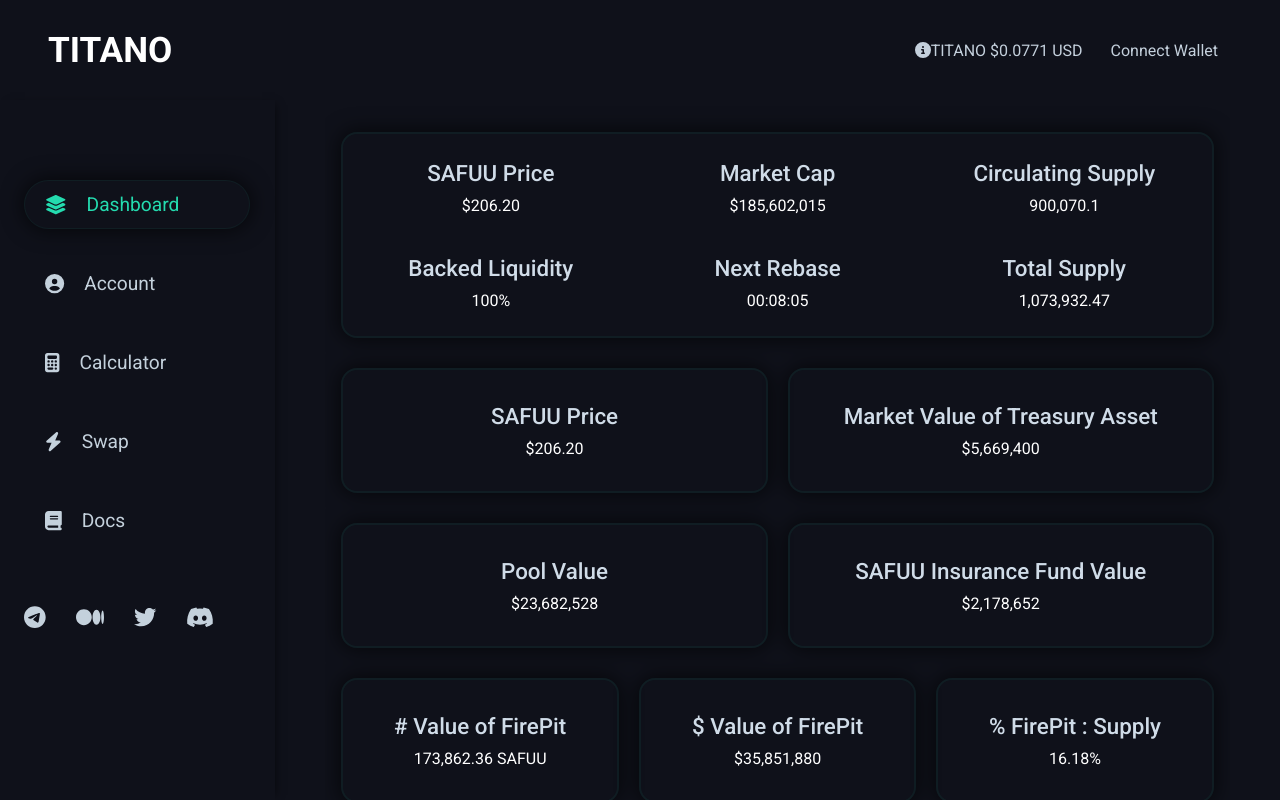
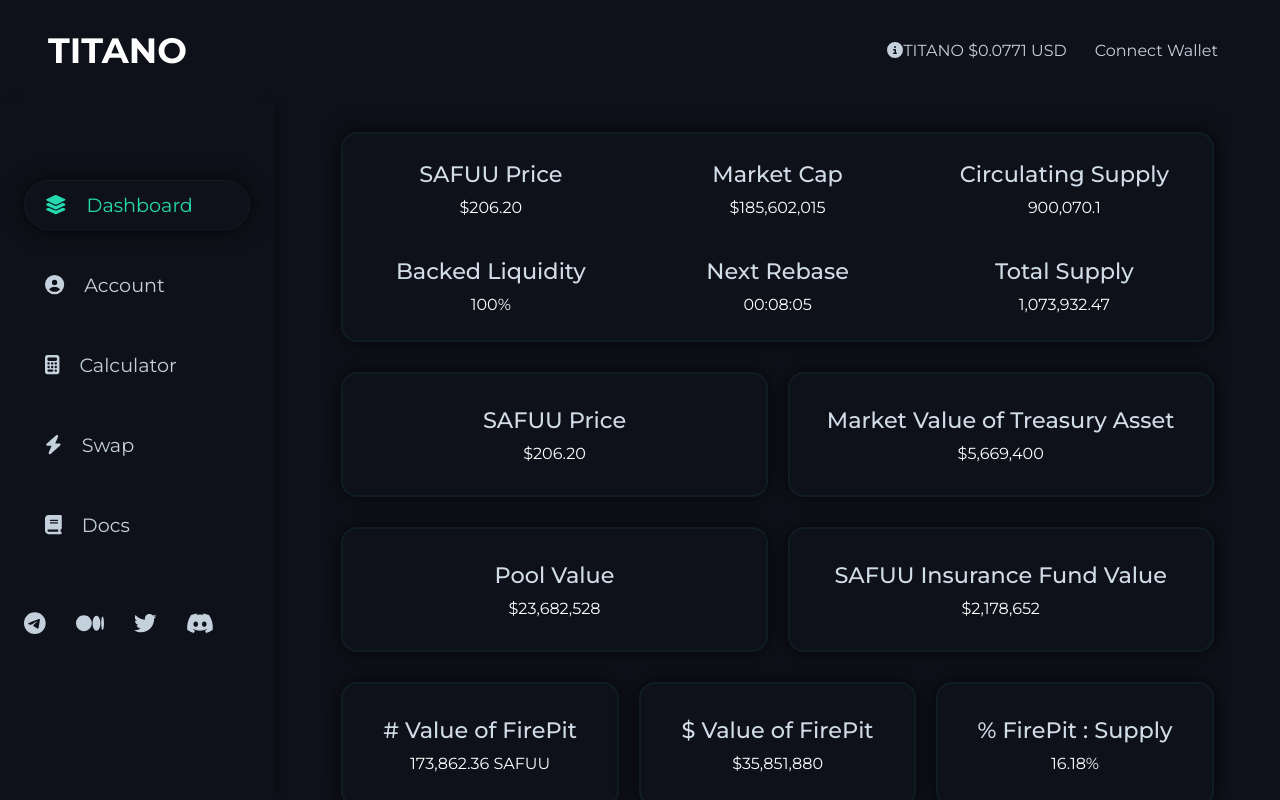
Before and after one commit to sikander-afzaal/finance-dashboard, a React (Create React App) app: page / in a window 1280 px wide. Built offline with nearby package versions, Linux system fonts and the light colour scheme.

Commit message:
first commit

```diff
--- a/public/index.html
+++ b/public/index.html
@@ -17,7 +17,7 @@
     <link rel="preconnect" href="https://fonts.googleapis.com" />
     <link rel="preconnect" href="https://fonts.gstatic.com" crossorigin />
     <link
-      href="https://fonts.googleapis.com/css2?family=Roboto:wght@300;400;500;700;900&display=swap"
+      href="https://fonts.googleapis.com/css2?family=Montserrat:wght@300;400;500;600;700;800;900&display=swap"
       rel="stylesheet"
     />
     <link rel="manifest" href="%PUBLIC_URL%/manifest.json" />
--- a/src/Layout/SideBar/Sidebar.jsx
+++ b/src/Layout/SideBar/Sidebar.jsx
@@ -1,4 +1,4 @@
-import React from "react";
+import React, { useEffect } from "react";
 import "./Sidebar.css";
 import { FontAwesomeIcon } from "@fortawesome/react-fontawesome";
 import {
@@ -21,6 +21,27 @@
     e.target.classList.add("active");
     func(false);
   };
+  useEffect(() => {
+    const path = window.location.pathname;
+    switch (path) {
+      case "/dashboard":
+        document.querySelector(".active").classList.remove("active");
+        document.querySelector(".dasboard-link").classList.add("active");
+        break;
+      case "/calculator":
+        document.querySelector(".active").classList.remove("active");
+        document.querySelector(".calculator-link").classList.add("active");
+        break;
+      case "/account":
+        document.querySelector(".active").classList.remove("active");
+        document.querySelector(".account-link").classList.add("active");
+        break;
+
+      default:
+        break;
+    }
+  });
+
   return (
     <>
       <div
@@ -30,15 +51,27 @@
       <div className={`sidebar ${open ? "open-sidebar" : ""}`}>
         <h1 className={`display`}>TITANO</h1>
         <div className="top-sidebar">
-          <Link to={"/"} onClick={clickHandler} className="row-link active">
+          <Link
+            to={"/"}
+            onClick={clickHandler}
+            className="row-link active dashboard-link"
+          >
             <FontAwesomeIcon icon={faLayerGroup} />
             <p>Dashboard</p>
           </Link>
-          <Link to={"/account"} onClick={clickHandler} className="row-link">
+          <Link
+            to={"/account"}
+            onClick={clickHandler}
+            className="row-link account-link"
+          >
             <FontAwesomeIcon icon={faCircleUser} />
             <p>Account</p>
           </Link>
-          <Link to={"/calculator"} onClick={clickHandler} className="row-link">
+          <Link
+            to={"/calculator"}
+            onClick={clickHandler}
+            className="row-link calculator-link"
+          >
             <FontAwesomeIcon icon={faCalculator} />
             <p>Calculator</p>
           </Link>
--- a/src/Pages/Calculator/Calculator.css
+++ b/src/Pages/Calculator/Calculator.css
@@ -27,7 +27,7 @@
   color: rgb(208, 220, 232);
 }
 .input-div h2 {
-  font-size: 1.4rem;
+  font-size: 1.2rem;
 }
 .input {
   display: flex;
@@ -57,7 +57,7 @@
 .input h1 {
   text-align: right;
   flex: 0.2;
-  font-size: 1.2rem;
+  font-size: 1rem;
 }
 .slider {
   width: 100%;
@@ -66,6 +66,9 @@
   align-items: flex-start;
   flex-direction: column;
   color: white;
+}
+.slider h1 {
+  font-size: 1.3rem;
 }
 .rangeslider-horizontal {
   width: 100%;
@@ -94,11 +97,11 @@
 }
 .row-estimate p:first-child {
   color: white;
-  font-size: 1.13rem;
+  font-size: 1rem;
 }
 .row-estimate p:last-child {
   color: rgb(208, 220, 232);
-  font-size: 1.3rem;
+  font-size: 1.1rem;
 }
 @media screen and (max-width: 800px) {
   .input-grid {
--- a/src/Pages/Calculator/Calculator.jsx
+++ b/src/Pages/Calculator/Calculator.jsx
@@ -11,6 +11,10 @@
   const [apy, setApy] = useState(383025.8);
   const [purchase, setPurchase] = useState(206.53);
   const [future, setFuture] = useState(206.53);
+  const [initial, setInitial] = useState(0);
+  const [currentWealth, setCurrentWealth] = useState(0);
+  const [estimate, setEstimate] = useState(0);
+  const [potential, setPotential] = useState(0);
 
   const handleChange = (value) => {
     setValue(value);
@@ -113,19 +117,19 @@
       <div className="estimates">
         <div className="row-estimate">
           <p>Your initial investment</p>
-          <p>$0</p>
+          <p>${initial}</p>
         </div>
         <div className="row-estimate">
           <p>Current wealth</p>
-          <p>$0</p>
+          <p>${currentWealth}</p>
         </div>
         <div className="row-estimate">
           <p>SAFUU rewards estimation</p>
-          <p>0 SAFUU</p>
+          <p>{estimate} SAFUU</p>
         </div>
         <div className="row-estimate">
           <p>Potential return</p>
-          <p>$0</p>
+          <p>${potential}</p>
         </div>
       </div>
     </div>
--- a/src/Pages/Dashboard/Dashboard.css
+++ b/src/Pages/Dashboard/Dashboard.css
@@ -32,7 +32,7 @@
 }
 .col h1 {
   color: rgb(208, 220, 232);
-  font-size: 1.7rem;
+  font-size: 1.4rem;
   font-weight: 500;
 }
 .col p {
--- a/src/index.css
+++ b/src/index.css
@@ -2,7 +2,7 @@
   box-sizing: border-box;
   margin: 0;
   padding: 0;
-  font-family: "Roboto", sans-serif;
+  font-family: "Montserrat", sans-serif;
 }
 *::-webkit-scrollbar {
   display: none;
```
